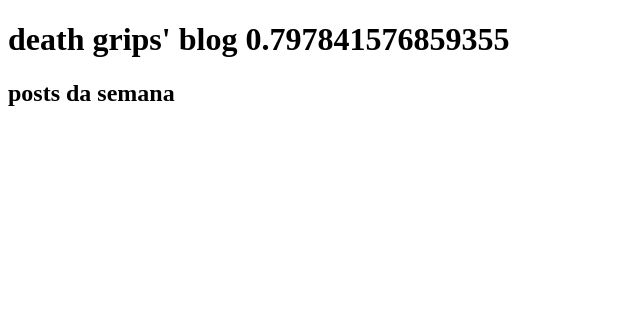
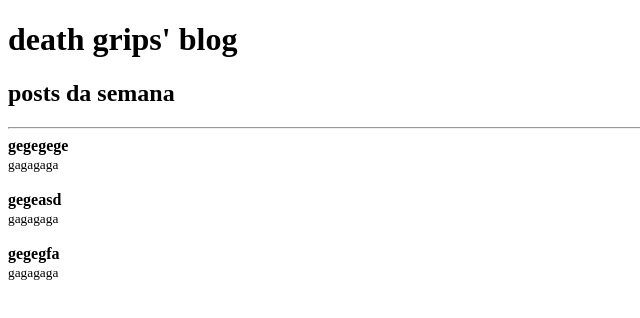
Before and after one commit to loonismos/fundamentos-react, a React app: page / in a window 1280 px wide. Shown: the top 318 px of the page, without its empty margins (0-640 px from the left). Built offline with nearby package versions, Linux system fonts and the light colour scheme.

Commit message:
o que são props?

```diff
--- a/src/App.js
+++ b/src/App.js
@@ -1,12 +1,36 @@
 import React from "react";
 
-const category = 'posts da semana';
+import Post from "./Post";
 
 function App() {
   return (
     <>
-      <h1>death grips' blog {Math.random()}</h1>
-      <h2>{category}</h2>
+      <h1>death grips' blog</h1>
+      <h2>posts da semana</h2>
+
+      <hr />
+
+      <Post
+        post={{
+          title: 'gegegege',
+          subtitle: 'gagagaga',
+        }}
+      />
+
+      <Post
+        post={{
+          title: 'gegeasd',
+          subtitle: 'gagagaga',
+        }}
+      />
+
+      <Post
+        post={{
+          title: 'gegegfa',
+          subtitle: 'gagagaga',
+        }}
+      />
+
     </>
   );
 }
--- /dev/null
+++ b/src/Post.js
@@ -0,0 +1,14 @@
+import React from "react";
+
+
+export default function Post(props) {
+  return (
+    <>
+      <article>
+        <strong>{props.post.title}</strong><br />
+        <small>{props.post.subtitle}</small>
+      </article>
+      <br />
+    </>
+  );
+}
```
